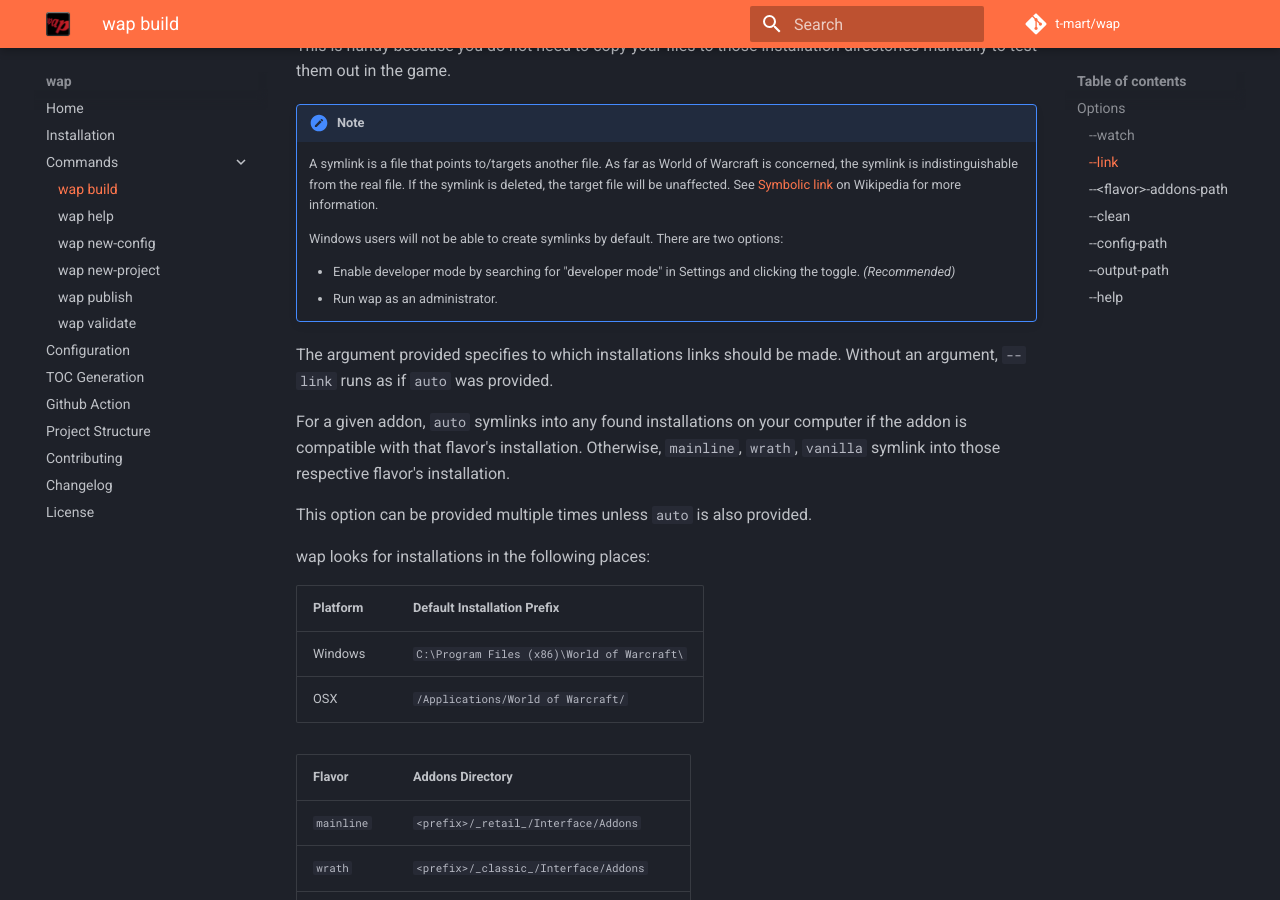
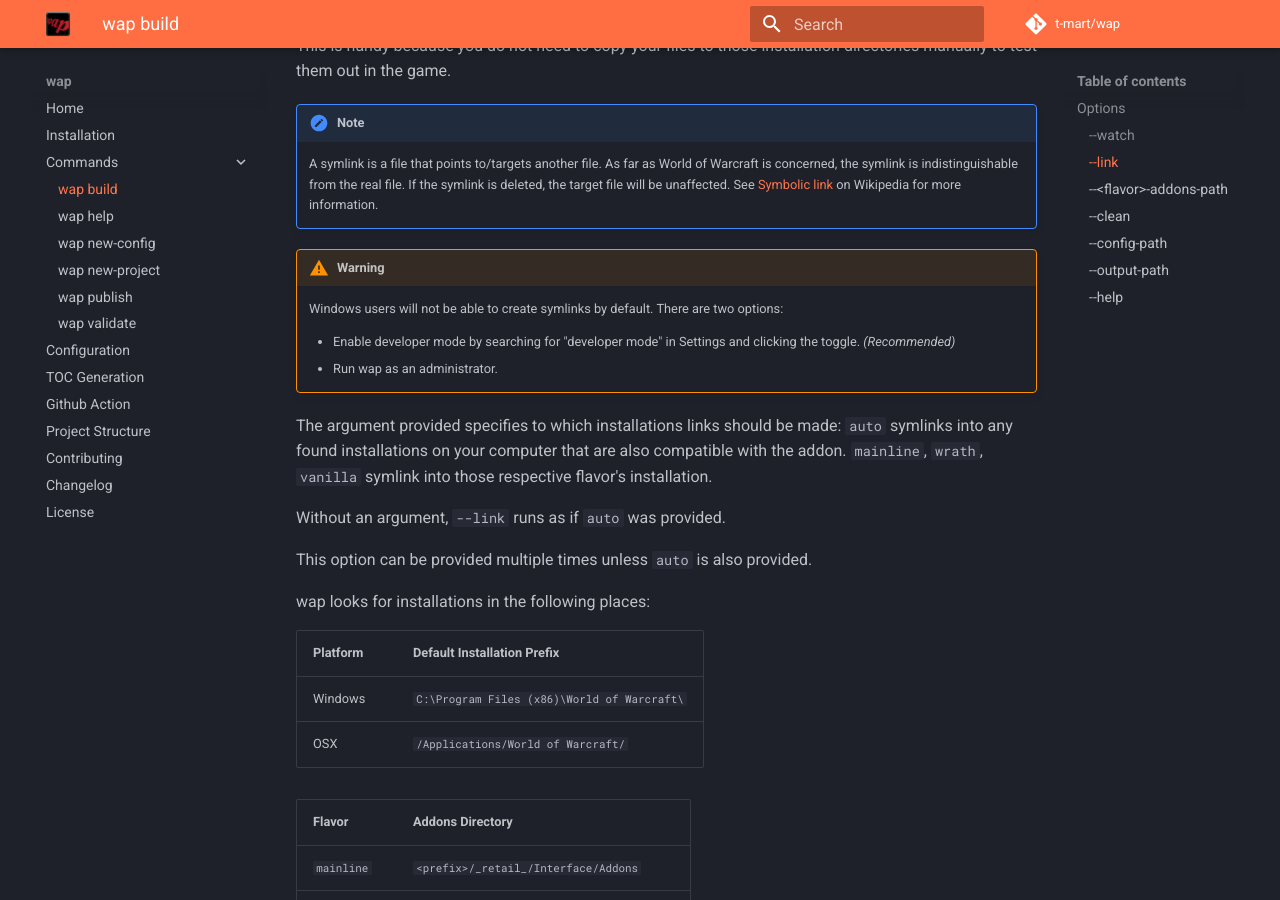
Before and after one commit to t-mart/wap, an MkDocs documentation site: the page built from docs/commands/build.md, in a window 1280 px wide and 900 px high, scrolled down 1008 px. Built offline with MkDocs 1.6.1 and Material for MkDocs 9.7.7, drawn with Linux system fonts in a browser that asks for light colours; comment, search, counter and statistics services are not loaded.

Commit message:
Documentation improvements

```diff
--- a/docs/commands/build.md
+++ b/docs/commands/build.md
@@ -50,18 +50,19 @@
     target file will be unaffected. See [Symbolic link](https://en.wikipedia.org/wiki/Symbolic_link)
      on Wikipedia for more information.
 
+!!! warning
+
     Windows users will not be able to create symlinks by default. There are two options:
 
     - Enable developer mode by searching for "developer mode" in Settings and clicking the toggle.
       *(Recommended)*
     - Run wap as an administrator.
 
-The argument provided specifies to which installations links should be made. Without an argument,
-`--link` runs as if `auto` was provided.
+The argument provided specifies to which installations links should be made: `auto` symlinks into
+any found installations on your computer that are also compatible with the addon. `mainline`,
+`wrath`, `vanilla` symlink into those respective flavor's installation.
 
-For a given addon, `auto` symlinks into any found installations on your computer if the addon is
-compatible with that flavor's installation. Otherwise, `mainline`, `wrath`, `vanilla` symlink into
-those respective flavor's installation.
+ Without an argument, `--link` runs as if `auto` was provided.
 
 This option can be provided multiple times unless `auto` is also provided.
 
```
